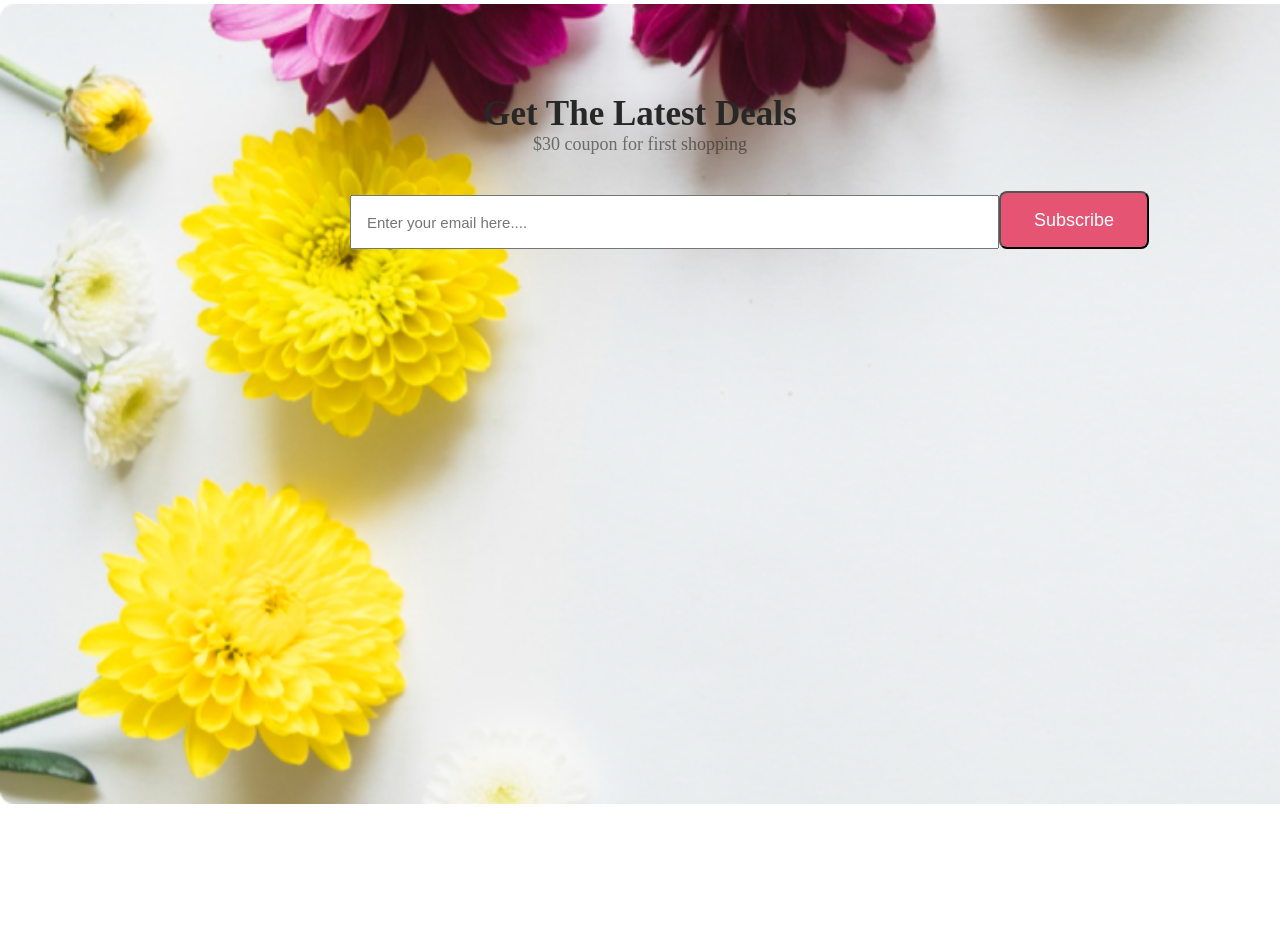
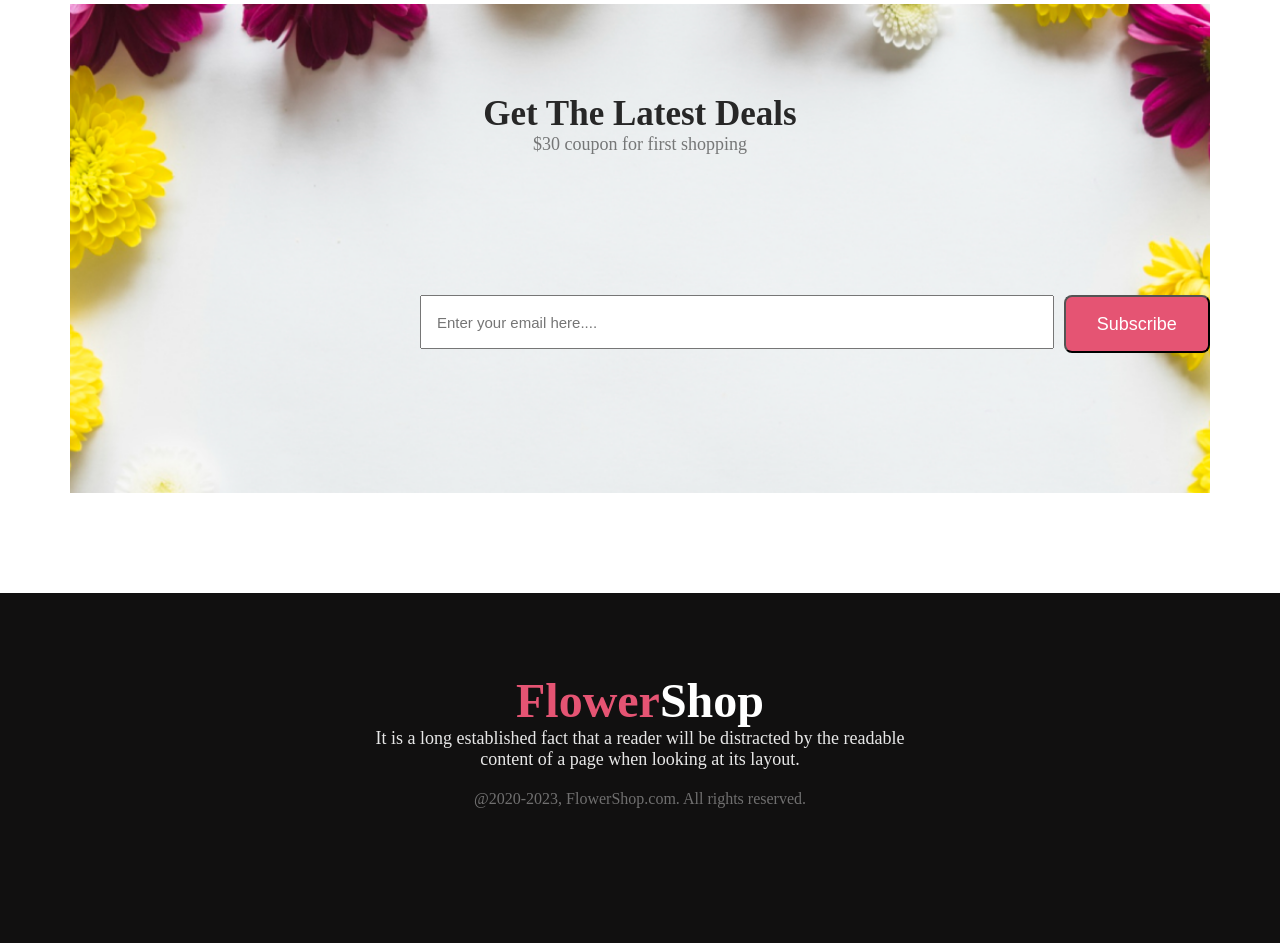
Before and after one commit to toaha77/assign-milestone, a plain HTML site: page index.html in a window 1280 px wide. Shown: the part 3016-3959 px from the top of the page. Before the commit the page ends 3820 px from the top, so only its background shows below. Drawn offline with Linux system fonts and the light colour scheme.

Commit message:
project done

```diff
--- a/index.html
+++ b/index.html
@@ -90,14 +90,25 @@
          </section>
          <section>
             <div class="deal-container">
+                <div class="banner-container">
                 <h2 class="text-three">Get The Latest Deals</h2>
                 <p class="dis-text">$30 coupon for first shopping</p>
                 <div class="sub">
                 <input class="inp-class" type="" placeholder="Enter your email here...." id="">
-                <button class="btn-sub">Subscribe</button>
+                <button class="btn-subs">Subscribe</button>
             </div>
             </div>
+        </div>
          </section>
     </header>
+    <!-- this is footer section -->
+    <footer>
+        <div class="footer-container">
+            <h2 class="footer-heading"> <span style="color: #E55473;">Flower</span>Shop</h2>
+            <p class="footer-text">
+                It is a long established fact that a reader will be distracted by the readable <br>content of a page when looking at its layout.</p>
+                <p class="footer-copy">@2020-2023, FlowerShop.com. All rights reserved.</p>
+        </div>
+    </footer>
 </body>
 </html>
--- a/styles/style.css
+++ b/styles/style.css
@@ -141,6 +141,7 @@
     height: 320px;
 
 
+
 }
 .insta-text{
     text-align: center;
@@ -163,12 +164,12 @@
 }
 .deal-container{
     background-image: url('/flowerasset/rectangle9.png');
-    /* width: 1345px; */
-    /* height: 340px; */
-    margin-top: 70px;
+     /* margin-top: 70px; */
+    margin: 70px;
     background-size: cover;
     background-repeat: no-repeat;
-    height: 100vh;
+    background-position: center;
+    /* height: 100vh; */
 }
 .text-three{
     color: #272727;
@@ -187,7 +188,9 @@
 .inp-class{
     width: 630px;
    height: 50px;
-   margin-top: 40px;
+   align-items: center;
+   /* margin-top: 150px; */
+   /* margin-top: -100px; */
    margin-left: 350px;
    color: rgba(39, 39, 39, 0.60);
    font-size: 15px;
@@ -196,14 +199,43 @@
 }
 .sub{
     display: flex;
+    padding: 140px 0;
 }
-.btn-sub{
+.btn-subs{
     border-radius: 8px;
     background: #E55473;
     width: 150px;
     height: 58px;
-    margin-top: 36px;
+    /* margin-top: -104px; */
+    align-items: center;
     color: #FFF;
     font-size: 18px;
+    margin-left: 10px;
+}
+.footer-container{
+    background: #111010;
+    height: 350px;
+    margin-top: 30px;
 
 }
+.footer-heading{
+    padding-top: 80px;
+    margin-top: 100px;
+    text-align: center;
+    font-size: 48px;
+    color: #FFFFFF;
+}
+.footer-text{
+    /* padding-top: 100px; */
+    color: rgba(255, 255, 255, 0.90);
+    text-align: center;
+    font-size: 18px;
+
+
+}
+.footer-copy{
+    text-align: center;
+    color: rgba(255, 255, 255, 0.40);
+    font-size: 16px;
+    margin: 20px;
+}
```
